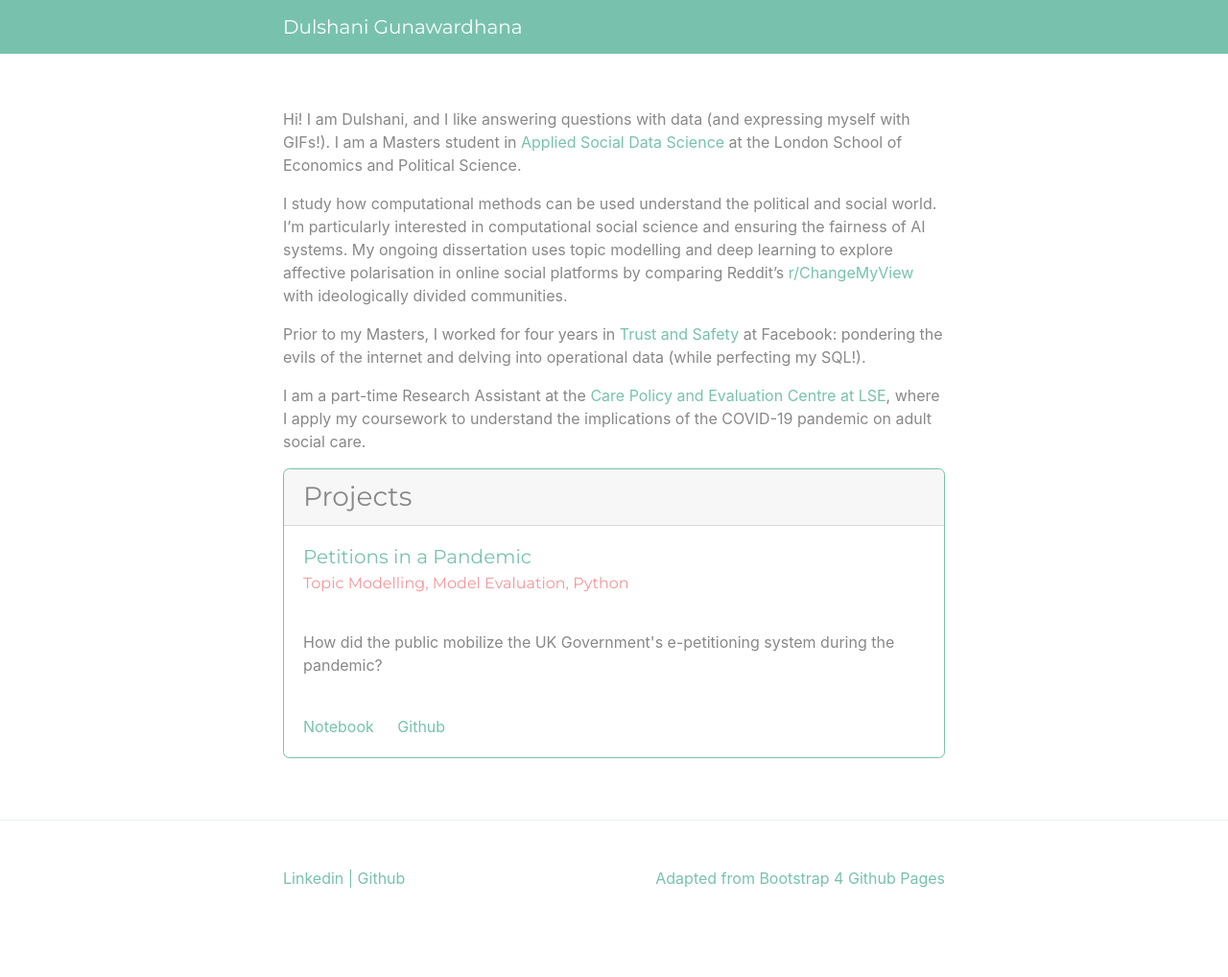
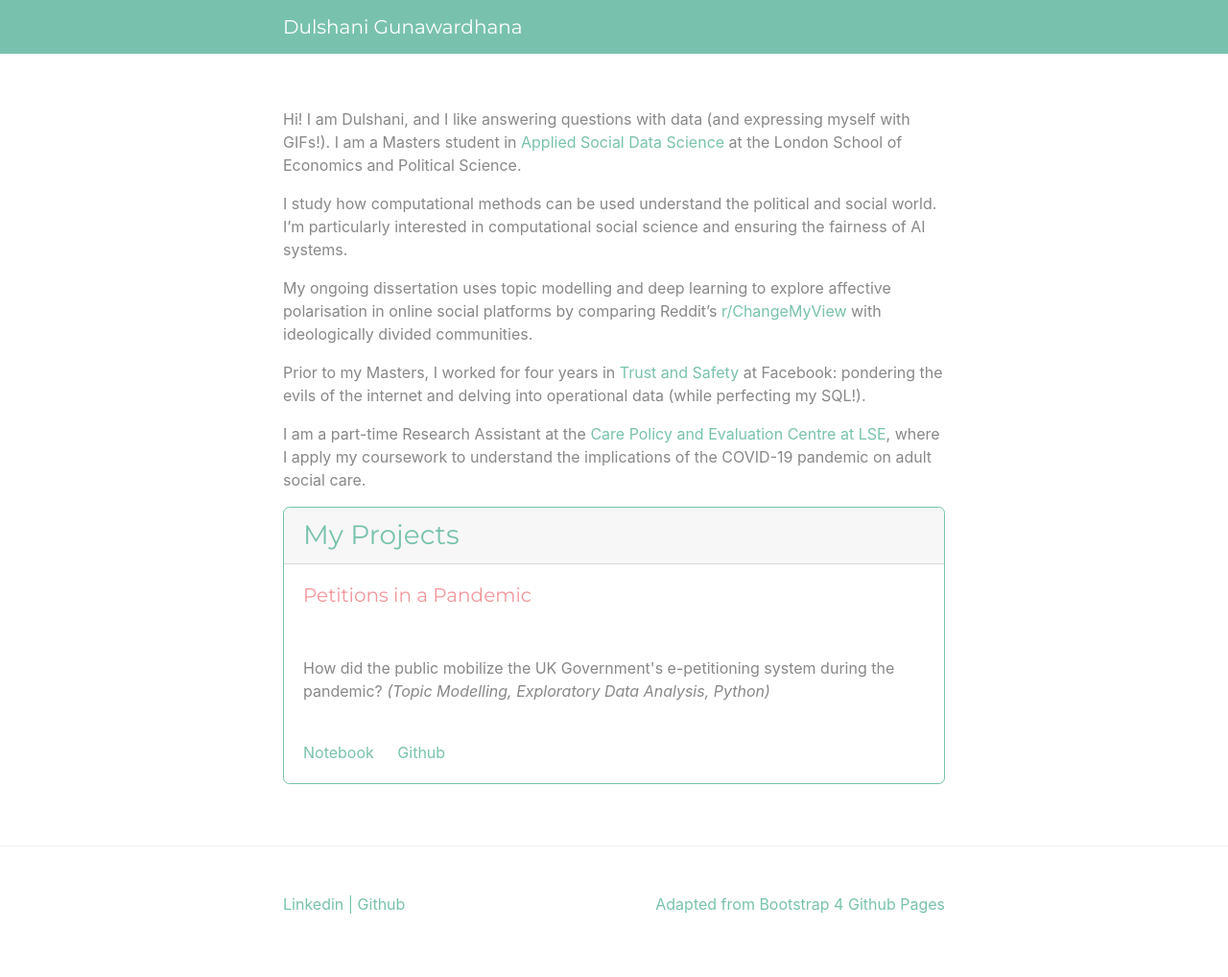
Before and after one commit to dshgna/dshgna.github.io, a Jekyll site: the page built from index.md, in a window 1280 px wide. Shown: the whole page at 96% size. Built offline with Jekyll 4.4.1, drawn with Linux system fonts in a browser that asks for light colours; before the commit the page ends 991 px from its top, so only the background shows below that.

Commit message:
Updated project details

```diff
--- a/_layouts/page.html
+++ b/_layouts/page.html
@@ -14,13 +14,12 @@ layout: default
 
 
   <div class="card mb-3 border-primary">
-  <h3 class="card-header">Projects</h3>
-  <div class="card-body text-primary">
-    <h5 class="card-title">Petitions in a Pandemic</h5>
-    <h6 class="card-subtitle text-secondary">Topic Modelling, Model Evaluation, Python</h6>
+  <h3 class="card-header text-primary">My Projects</h3>
+  <div class="card-body">
+    <h5 class="card-title text-secondary">Petitions in a Pandemic</h5>
   </div>
   <div class="card-body">
-    <p class="card-text">How did the public mobilize the UK Government's e-petitioning system during the pandemic?</p>
+    <p class="card-text">How did the public mobilize the UK Government's e-petitioning system during the pandemic? <em>(Topic Modelling, Exploratory Data Analysis, Python)</em></p>
   </div>
   <div class="card-body">
     <a href="https://nbviewer.jupyter.org/github/dshgna/Petitions-in-a-Pandemic/blob/master/Petitions%20in%20a%20Pandemic.ipynb" class="card-link">Notebook</a>
--- a/index.md
+++ b/index.md
@@ -4,7 +4,9 @@ layout: page
 
 Hi! I am Dulshani, and I like answering questions with data (and expressing myself with GIFs!). I am a Masters student in [Applied Social Data Science](https://www.lse.ac.uk/methodology) at the London School of Economics and Political Science.
 
-I study how computational methods can be used understand the political and social world. I'm particularly interested in computational social science and ensuring the fairness of AI systems. My ongoing dissertation uses topic modelling and deep learning to explore affective polarisation in online social platforms by comparing Reddit's [r/ChangeMyView](https://www.reddit.com/r/changemyview/) with ideologically divided communities.
+I study how computational methods can be used understand the political and social world. I'm particularly interested in computational social science and ensuring the fairness of AI systems.
+
+My ongoing dissertation uses topic modelling and deep learning to explore affective polarisation in online social platforms by comparing Reddit's [r/ChangeMyView](https://www.reddit.com/r/changemyview/) with ideologically divided communities.
 
 Prior to my Masters, I worked for four years in [Trust and Safety](https://about.fb.com/actions/promoting-safety-and-expression/) at Facebook: pondering the evils of the internet and delving into operational data (while perfecting my SQL!).
 
```
